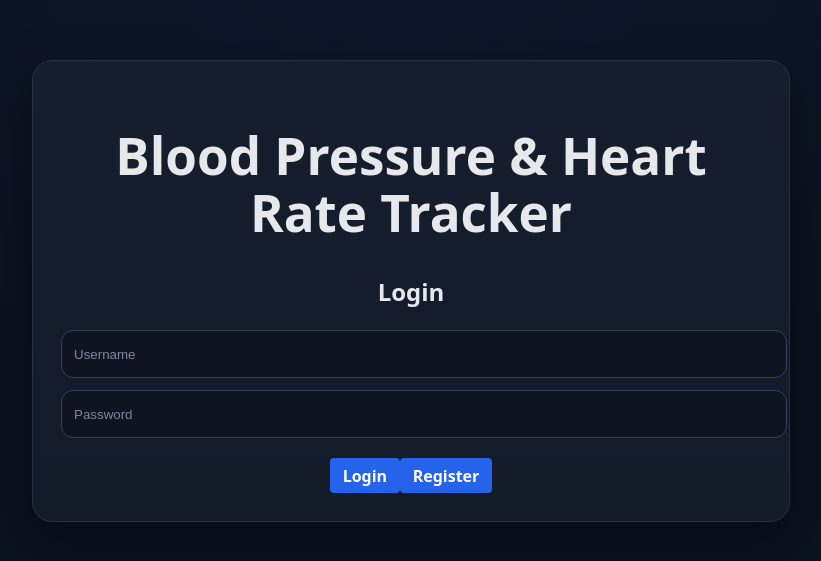
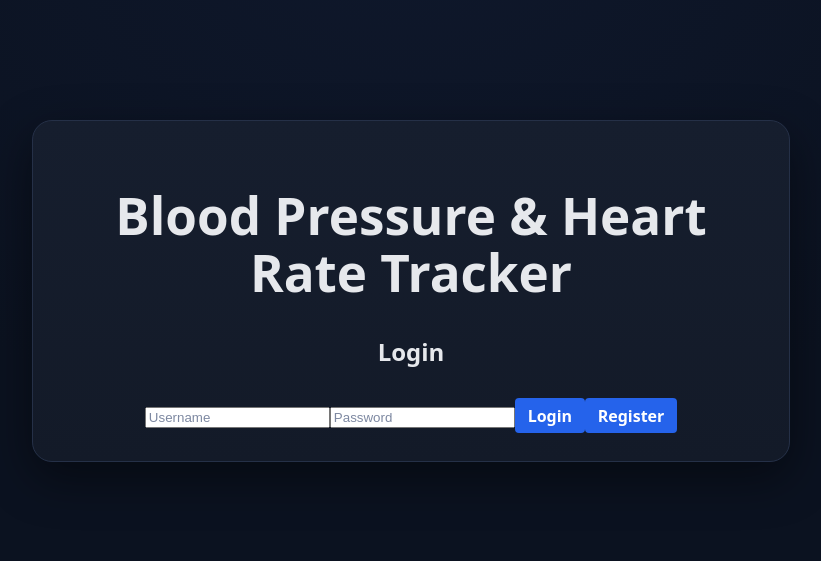
Before and after one commit to serjimmy355/bp, a React (Vite) app in the folder frontend/: page / in a window 1280 px wide. Shown: the part 109-670 px from the top of the page, without its empty margins (229-1050 px from the left). Built offline with nearby package versions, Linux system fonts and the light colour scheme.

Commit message:
Add modern table styling and backend DELETE route

```diff
--- a/frontend/src/App.css
+++ b/frontend/src/App.css
@@ -34,25 +34,8 @@ h1, h2, h3 {
   color: var(--text);
 }
 
-label {
-  color: #b8c2d8;
-  font-weight: 500;
-  margin: 10px 0 8px;
-  display: block;
-}
 
-input {
-  width: 100%;
-  height: 46px;
-  padding: 0 12px;
-  border-radius: 12px;
-  border: 1px solid var(--input-border);
-  background: var(--input);
-  color: var(--text);
-  outline: none;
-  margin-bottom: 12px;
-  transition: border-color .15s, box-shadow .15s;
-}
+
 
 input:focus {
   border-color: var(--input-focus);
```
